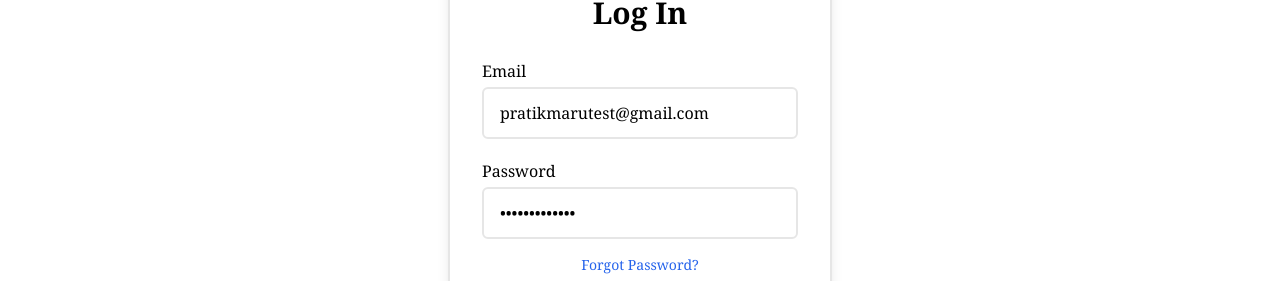
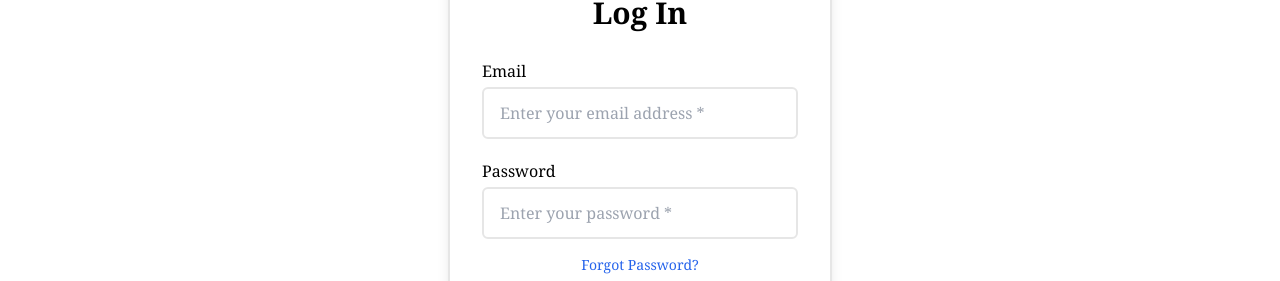
Before and after one commit to PratikMaru0/portfolio, a React (Vite) app: page /admin in a window 1280 px wide. Shown: the part 187-468 px from the top of the page. Built offline with nearby package versions, Linux system fonts and the light colour scheme; no server answers.

Commit message:
remove pre-filled credentials

```diff
--- a/src/components/Login.tsx
+++ b/src/components/Login.tsx
@@ -6,8 +6,8 @@ import { loginText } from "../constants/texts";
 import useAuth from "../utils/useAuth.ts";
 
 const Login = () => {
-  const [emailId, setEmailId] = useState("pratikmarutest@gmail.com");
-  const [password, setPassword] = useState("Pratik1234.@#");
+  const [emailId, setEmailId] = useState("");
+  const [password, setPassword] = useState("");
   const [isLogin, setIsLogin] = useState(true);
   const { handleLogin, handleSignUp } = useAuth();
 
```
